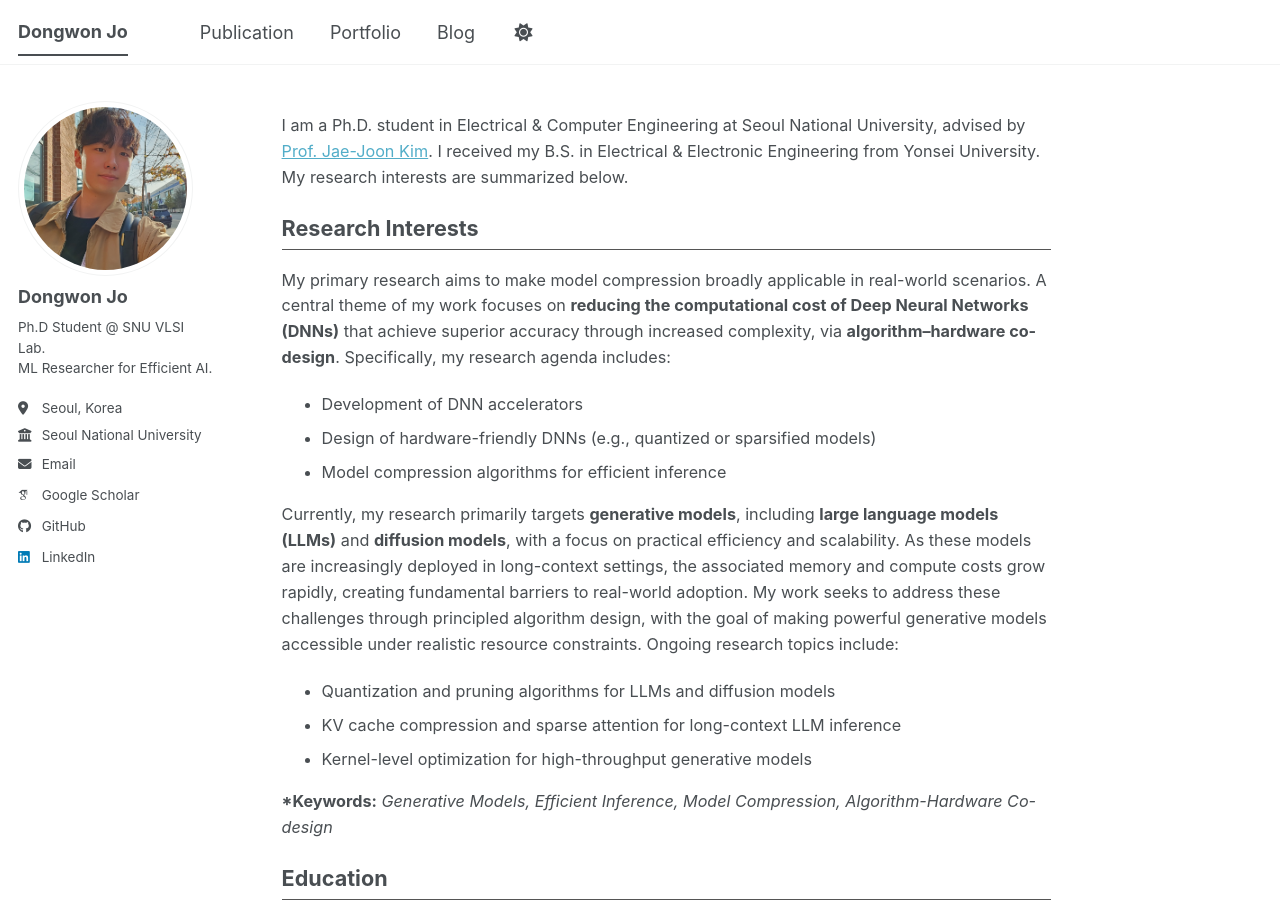
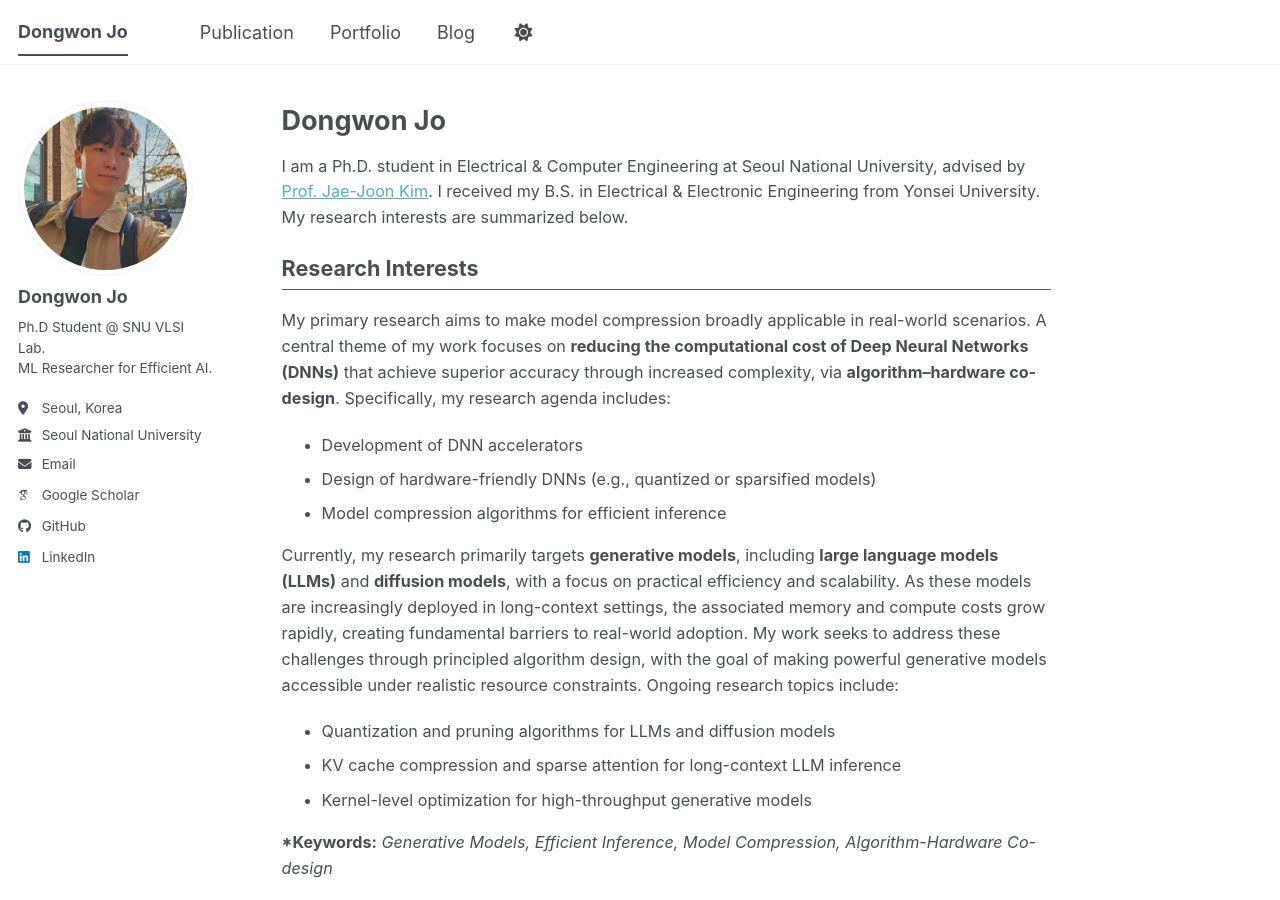
Before and after one commit to dongwonjo/dongwonjo.github.io, a Jekyll site: the page built from _pages/about.md, in a window 1280 px wide and 900 px high. Built offline with Jekyll 4.4.1, drawn with Linux system fonts in a browser that asks for light colours; some web fonts are replaced; a script bundle is joined from its source files by our own code; library files that are not in the unit come from our copies.

Commit message:
Update about.md

```diff
--- a/_pages/about.md
+++ b/_pages/about.md
@@ -6,6 +6,7 @@ redirect_from:
   - /about/
   - /about.html
 ---
+<p style="font-size: 1.5em; font-weight: bold; margin-bottom: 0.2em;">Dongwon Jo</p>
 
 <p style="font-size: 0.90em; line-height: 1.6; margin-top: 12px;">
 I am a Ph.D. student in Electrical & Computer Engineering at Seoul National University, advised by
```
